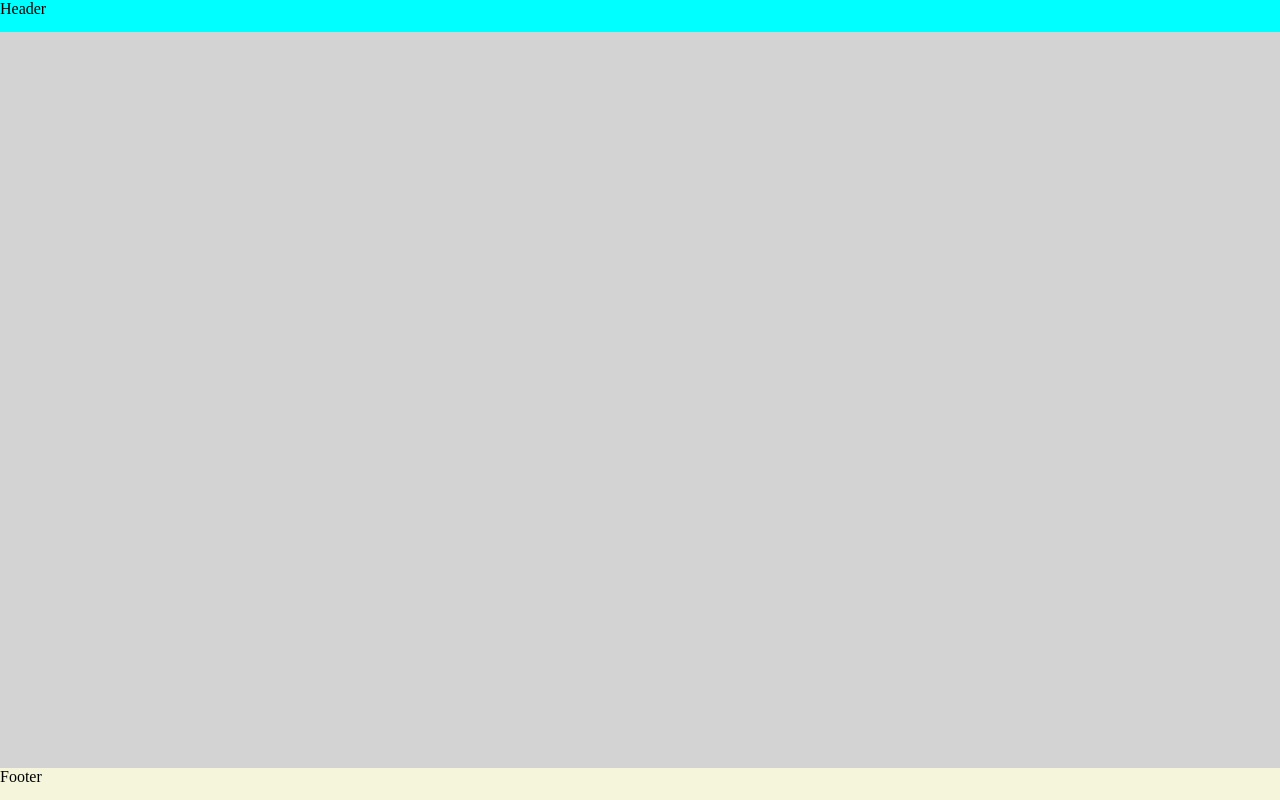
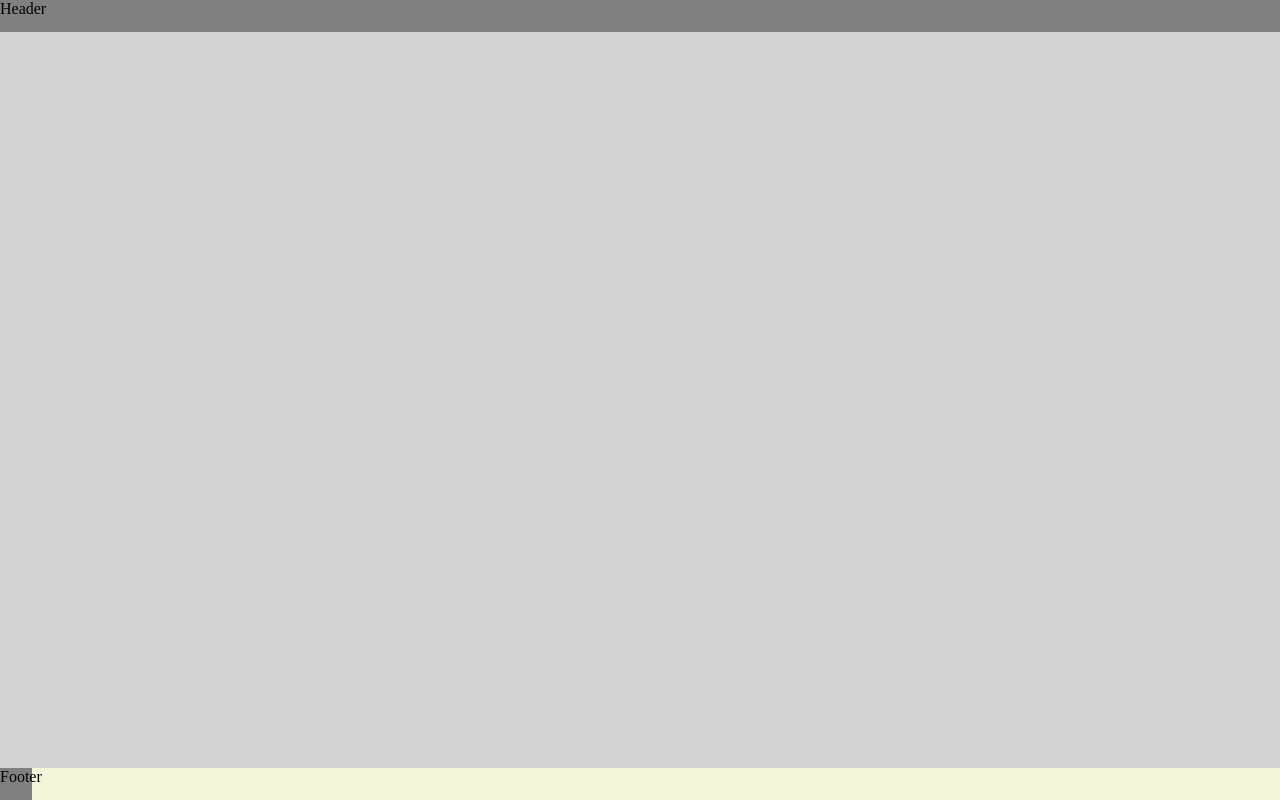
Before and after one commit to kahgeh/learn-html-grid-animation, a React (Vite) app: page / in a window 1280 px wide. Built offline with nearby package versions, Linux system fonts and the light colour scheme.

Commit message:
give header and footer same color

```diff
--- a/app.css
+++ b/app.css
@@ -30,7 +30,7 @@ time, mark, audio, video {
 
 .header {
     grid-area: 1/1/8/13;
-    background-color: aqua;
+    background-color: gray;
 }
 
 .main-content {
@@ -41,5 +41,5 @@ time, mark, audio, video {
 
 .footer {
     height: 2em;
-    grid-area: 12/1/8/12;
+    background-color: gray;
 }
```
